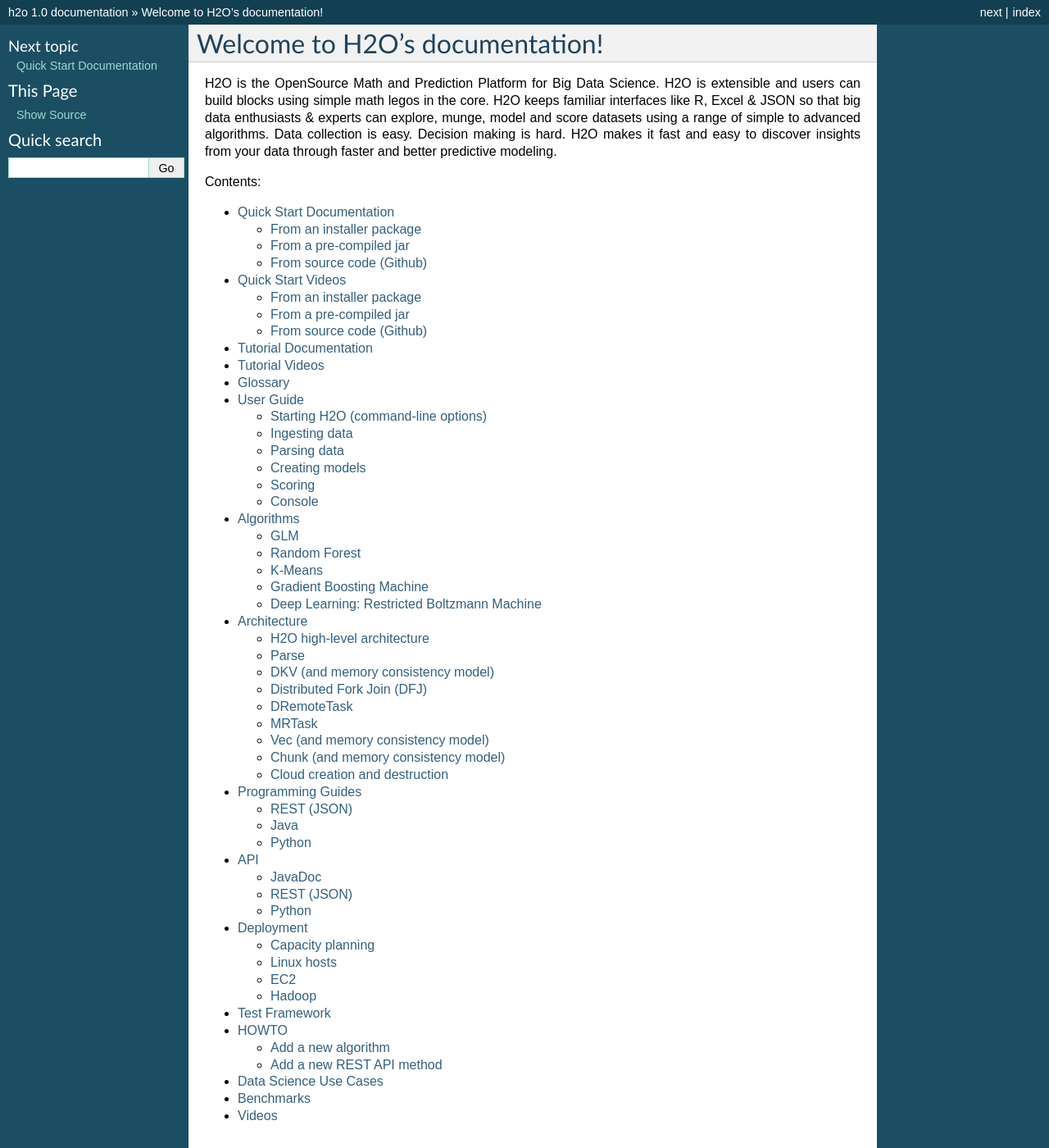
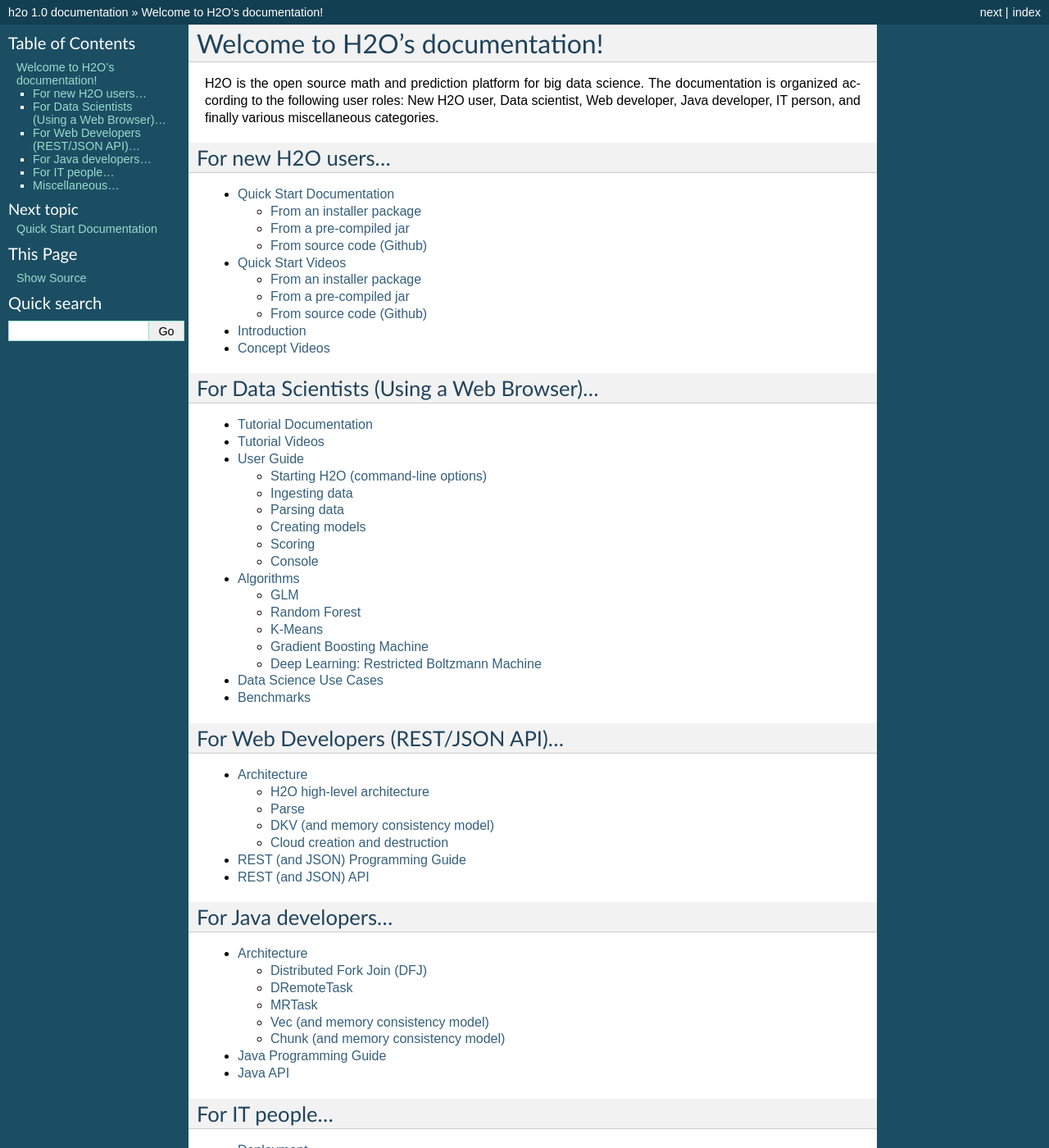
Before and after one commit to devinshields/h2odocs, a Sphinx documentation site: the page built from source/index.rst, in a window 1280 px wide and 1400 px high. Shown: the whole window at 82% size. Built offline with Sphinx 7.4.7, drawn with Linux system fonts in a browser that asks for light colours; formulas are drawn with MathJax 3; some of the changed text lies outside the part shown.

Commit message:
Re-organized by role.

```diff
--- a/source/api/top.rst
+++ /dev/null
@@ -1,12 +0,0 @@
-
-API
-===
-
-JavaDoc
--------
-
-REST (JSON)
------------
-
-Python
-------
--- /dev/null
+++ b/source/api/topjava.rst
@@ -0,0 +1,3 @@
+
+Java API
+--------
--- /dev/null
+++ b/source/api/toprest.rst
@@ -0,0 +1,3 @@
+
+REST (and JSON) API
+-------------------
--- a/source/index.rst
+++ b/source/index.rst
@@ -6,28 +6,75 @@
 Welcome to H2O's documentation!
 ===============================
 
-H2O is the OpenSource Math and Prediction Platform for Big Data Science. H2O is extensible and users can build blocks using simple math legos in the core. H2O keeps familiar interfaces like R, Excel & JSON so that big data enthusiasts & experts can explore, munge, model and score datasets using a range of simple to advanced algorithms. Data collection is easy. Decision making is hard. H2O makes it fast and easy to discover insights from your data through faster and better predictive modeling.
+H2O is the open source math and prediction platform for big data
+science.  The documentation is organized according to the following
+user roles: New H2O user, Data scientist, Web developer, Java
+developer, IT person, and finally various miscellaneous categories.
 
 
-Contents:
+For new H2O users...
+++++++++++++++++++++
 
 .. toctree::
    :maxdepth: 2
 
    quickstart/top
    quickstart/videos
+   introduction
+   professionalvideos/top
+
+For Data Scientists (Using a Web Browser)...
+++++++++++++++++++++++++++++++++++++++++++++
+
+.. toctree::
+   :maxdepth: 2
+
    tutorial/top
    tutorial/videos
-   glossary
    userguide/top
    algorithms/top
-   architecture/top
-   programmingguide/top
-   api/top
+   datascience/top
+   benchmarks/top
+
+
+For Web Developers (REST/JSON API)...
++++++++++++++++++++++++++++++++++++++++++++
+
+.. toctree::
+   :maxdepth: 2
+
+   architecture/toprest
+   programmingguide/toprest
+   api/toprest
+
+
+For Java developers...
+++++++++++++++++++++++
+
+.. toctree::
+   :maxdepth: 2
+
+   architecture/topjava
+   programmingguide/topjava
+   api/topjava
+
+
+For IT people...
+++++++++++++++++
+
+.. toctree::
+   :maxdepth: 2
+
    deployment/top
+
+
+Miscellaneous...
+++++++++++++++++
+
+.. toctree::
+   :maxdepth: 1
+
+   glossary
    testing/top
    howto/top
-
-   datascience/top
-   benchmarks/top
-   professionalvideos/top
+   license
--- /dev/null
+++ b/source/introduction.rst
@@ -0,0 +1,5 @@
+
+Introduction
+============
+
+H2O is the OpenSource Math and Prediction Platform for Big Data Science. H2O is extensible and users can build blocks using simple math legos in the core. H2O keeps familiar interfaces like R, Excel & JSON so that big data enthusiasts & experts can explore, munge, model and score datasets using a range of simple to advanced algorithms. Data collection is easy. Decision making is hard. H2O makes it fast and easy to discover insights from your data through faster and better predictive modeling.
--- /dev/null
+++ b/source/license.rst
@@ -0,0 +1,4 @@
+License
+=======
+
+H2O is licensed with the `Apache 2.0 open source license <http://www.apache.org/licenses/LICENSE-2.0.html>`_.
--- a/source/professionalvideos/top.rst
+++ b/source/professionalvideos/top.rst
@@ -1,3 +1,3 @@
 
-Videos
-=======
+Concept Videos
+==============
--- a/source/programmingguide/top.rst
+++ /dev/null
@@ -1,11 +0,0 @@
-Programming Guides
-========================
-
-REST (JSON)
------------
-
-Java
-----
-
-Python
--------
--- /dev/null
+++ b/source/programmingguide/topjava.rst
@@ -0,0 +1,2 @@
+Java Programming Guide
+=================================
--- /dev/null
+++ b/source/programmingguide/toprest.rst
@@ -0,0 +1,2 @@
+REST (and JSON) Programming Guide
+==================================
```
Also changed, not shown: source/architecture/topjava.rst (added, +10 -0 lines), source/architecture/toprest.rst (renamed from source/architecture/top.rst, +1 -7 lines).
